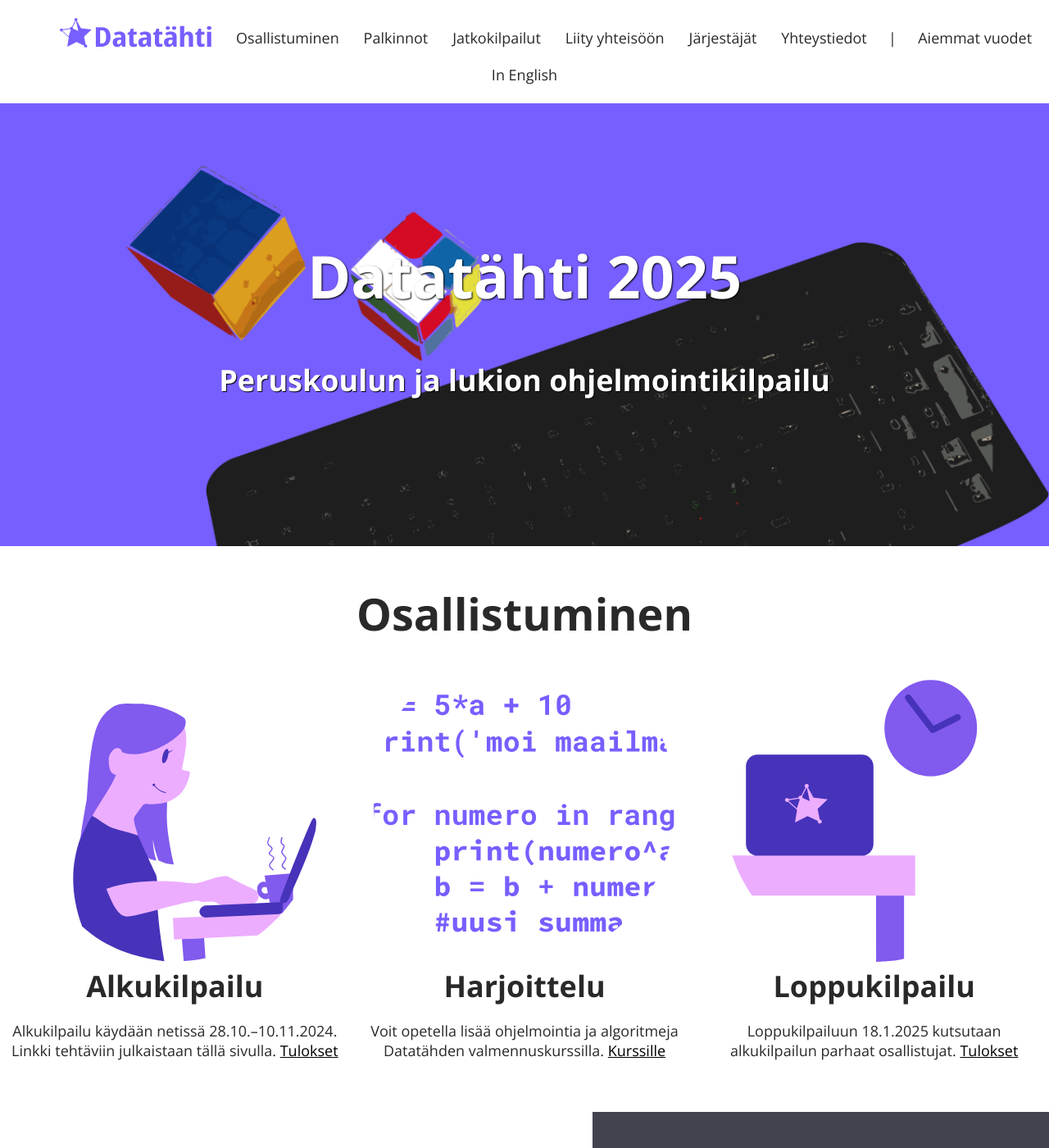
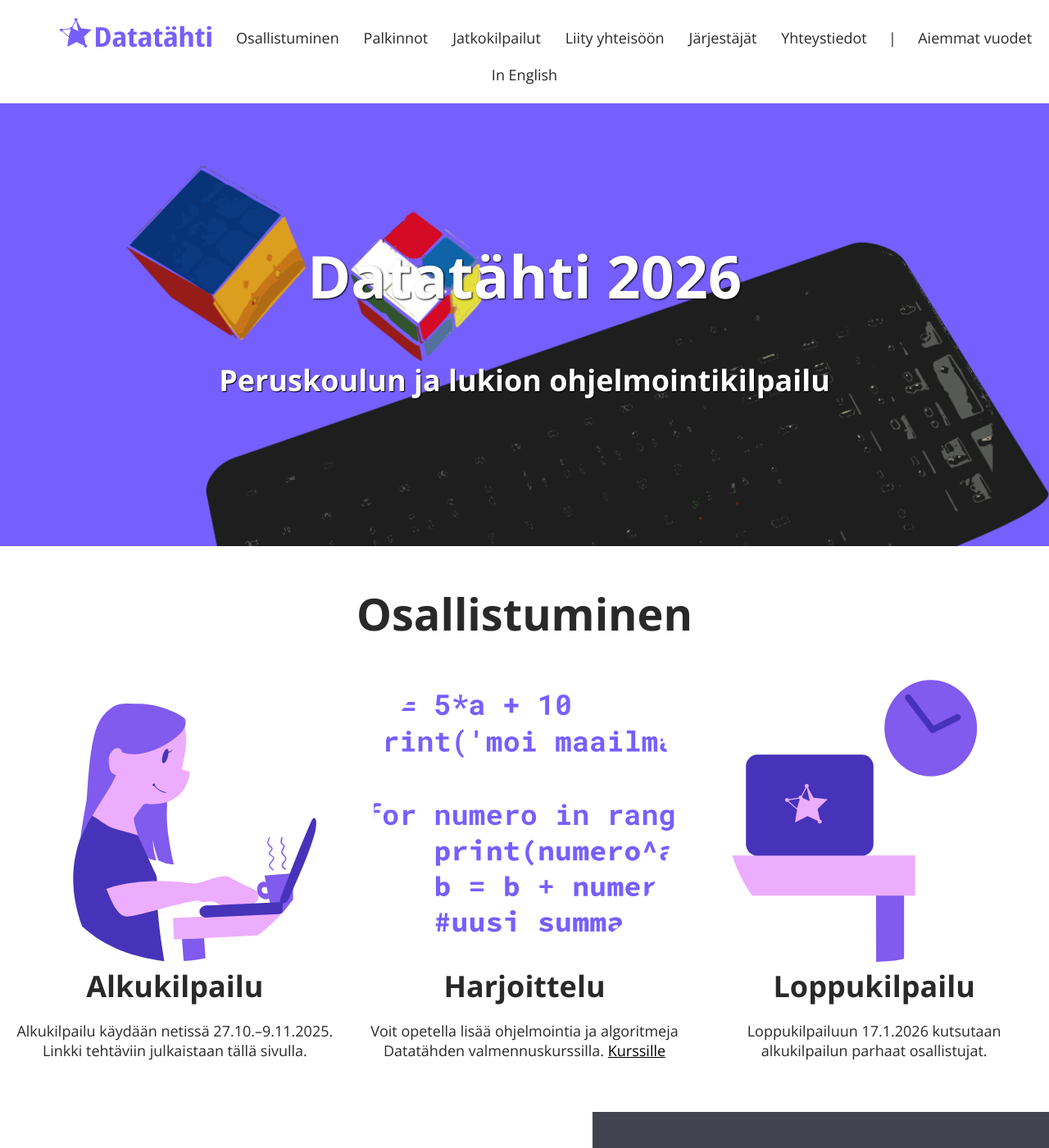
Before and after one commit to kisakoodaus/datatahti.fi, a Jekyll site: the page built from index.html, in a window 1280 px wide and 1400 px high. Shown: the whole window at 82% size. Built offline with Jekyll 4.4.1, drawn with Linux system fonts in a browser that asks for light colours; some of the changed text lies outside the part shown.

Commit message:
Päivitä Datatähti 2026

```diff
--- a/_config.yml
+++ b/_config.yml
@@ -1,7 +1,7 @@
 title: Datatähti
 baseurl: "" # the subpath of your site, e.g. /blog
 url: "https://datatahti.fi" # the base hostname & protocol for your site, e.g. http://example.com
-year: 2025
+year: 2026
 
 permalink: /:title/
 
--- a/index.html
+++ b/index.html
@@ -22,7 +22,7 @@
         <div class="img-box">
             <img src="{% link assets/img/alkukilpailu.svg %}" /><br />
             <h3>Alkukilpailu</h3>
-            <p>Alkukilpailu käydään netissä 28.10.–10.11.2024. Linkki tehtäviin julkaistaan tällä sivulla. <a href="alku25">Tulokset</a></p>
+            <p>Alkukilpailu käydään netissä 27.10.–9.11.2025. Linkki tehtäviin julkaistaan tällä sivulla. <!--<a href="alku25">Tulokset</a>--></p>
         </div>
 
         <div class="img-box">
@@ -35,7 +35,7 @@
         <div class="img-box">
             <img src="{% link assets/img/loppukilpailu.svg %}" /><br />
             <h3>Loppukilpailu</h3>
-            <p>Loppukilpailuun 18.1.2025 kutsutaan alkukilpailun parhaat osallistujat. <a href="loppu25">Tulokset</a></p>
+            <p>Loppukilpailuun 17.1.2026 kutsutaan alkukilpailun parhaat osallistujat. <!--<a href="loppu25">Tulokset</a>--></p>
         </div>
     </div>
 </div>
@@ -69,7 +69,7 @@
         <h2>Jatkokilpailut</h2>
         <p>
             Datatähden osallistujista valitaan Suomen joukkueet kansainvälisiin ohjelmointikilpailuihin.
-            Vuonna 2025 ohjelmoinnin olympialaiset järjestetään Boliviassa.
+            Vuonna 2026 ohjelmoinnin olympialaiset järjestetään Uzbekistanissa.
         </p>
     </div>
 </div>
```
